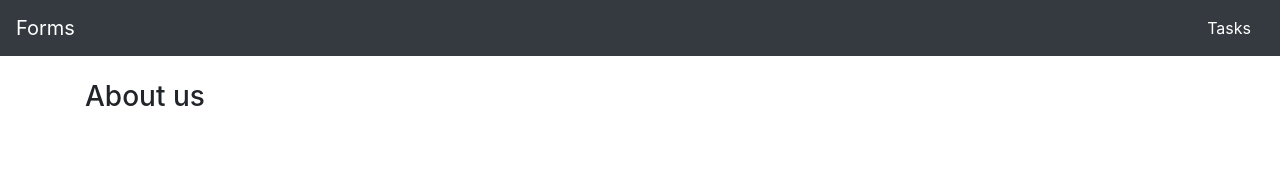
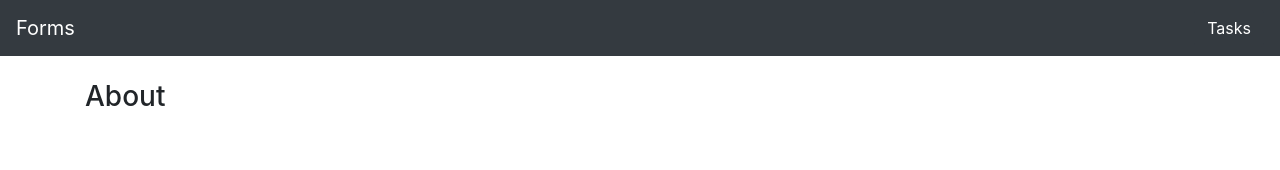
Before and after one commit to ivanurra/vue-forms-02, a Vue app: page /about in a window 1280 px wide. Shown: the top 170 px of the page. Built offline with nearby package versions, Linux system fonts and the light colour scheme.

Commit message:
clean code

```diff
--- a/src/views/About.vue
+++ b/src/views/About.vue
@@ -1,5 +1,5 @@
 <template>
   <div class="about">
-    <h3>About us</h3>
+    <h3>About</h3>
   </div>
 </template>
--- a/src/views/Home.vue
+++ b/src/views/Home.vue
@@ -93,9 +93,6 @@
 <script>
 export default {
   name: 'Home',
-  components: {
-
-  },
   data() {
     return {
       task: {
```
